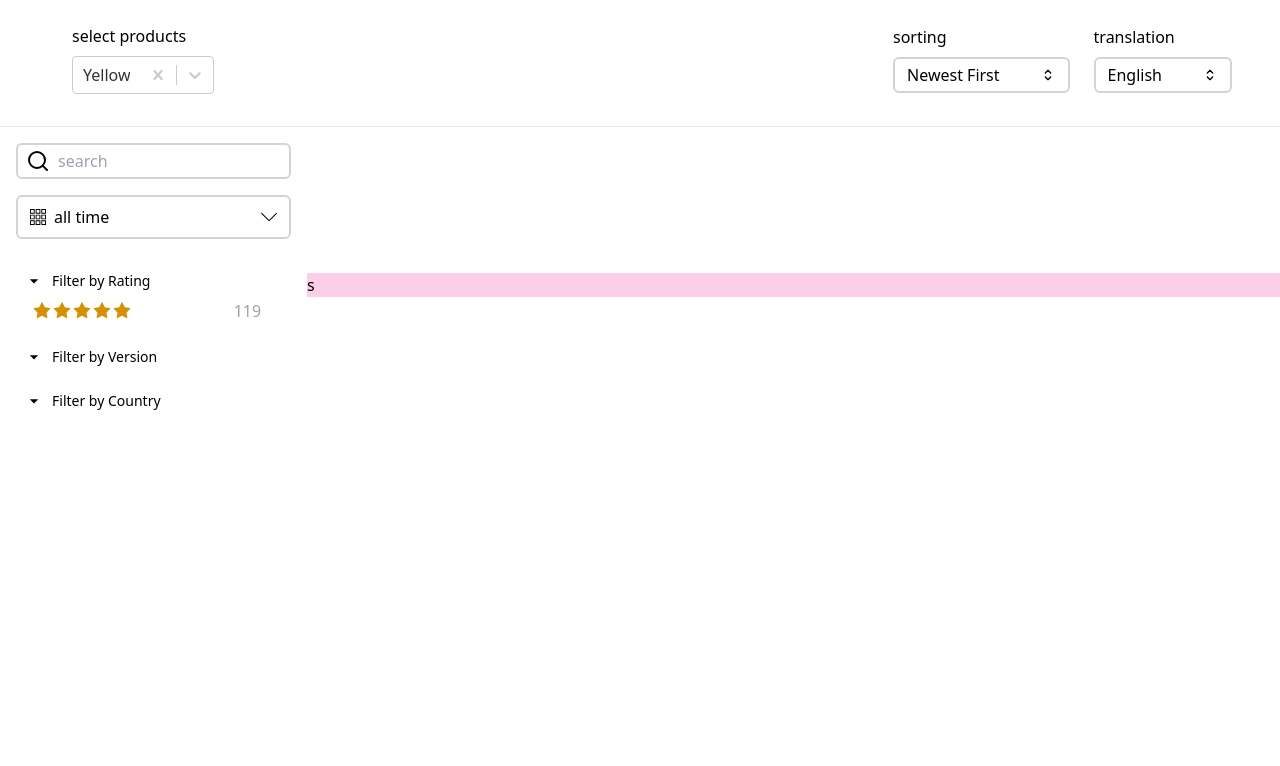
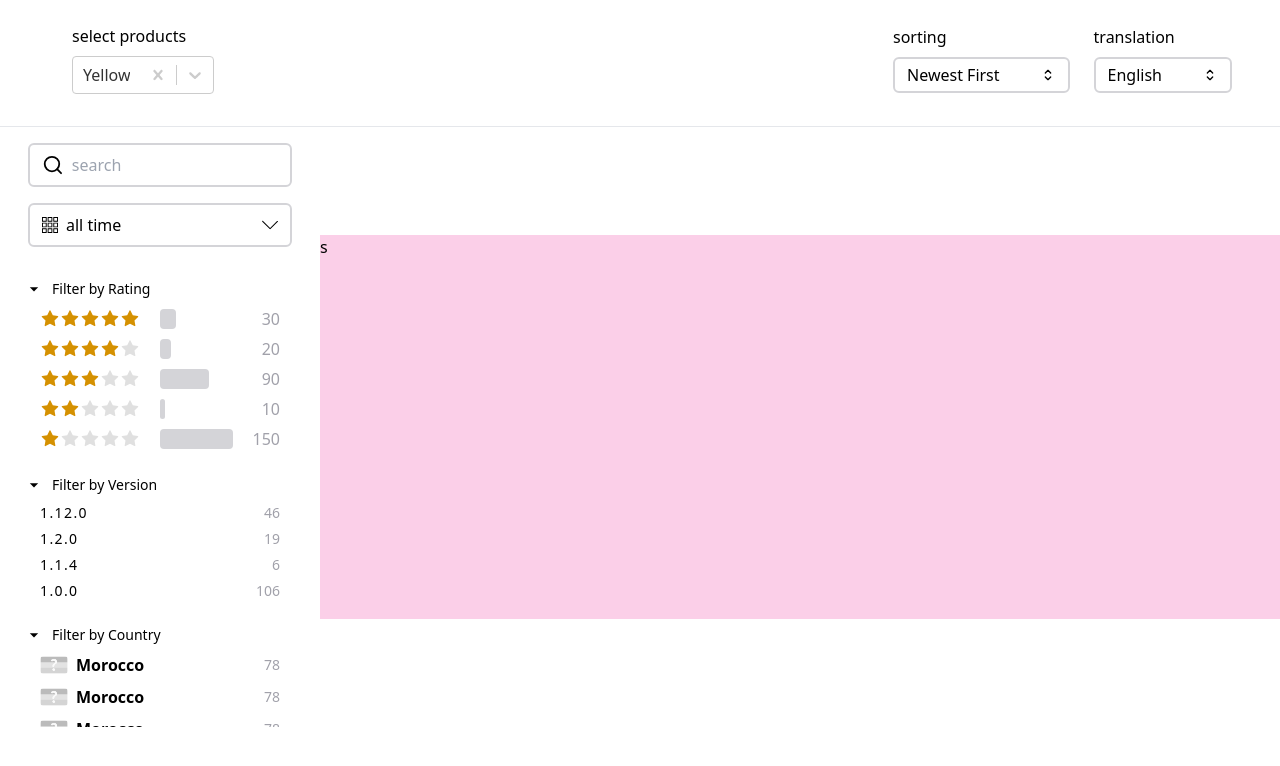
Before and after one commit to oussamaZAAM/xperience-client, a Next.js app: page / in a window 1280 px wide. Shown: the top 766 px of the page. Built offline with nearby package versions, Linux system fonts and the light colour scheme; no server answers.

Commit message:
Complete Side Bar

```diff
--- /dev/null
+++ b/components/sidebar/CountryLine.js
@@ -0,0 +1,42 @@
+import Image from "next/image";
+import React, { useEffect, useState } from "react";
+import missing_flag from "@/public/icons/missing_flag.png";
+
+const CountryLine = ({ country, occurence }) => {
+  const [flag, setFlag] = useState(missing_flag);
+  useEffect(() => {
+    const fetchCountry = async () => {
+      try {
+        const response = await fetch(
+          `https://restcountries.com/v2/name/${country}`
+        );
+        if (response.ok) {
+          const body = await response.json();
+          setFlag(body[0].flags.png);
+        } else {
+          console.log("Error fetching flag");
+        }
+      } catch (error) {
+        console.log("Error fetching flag", error);
+      }
+    };
+    fetchCountry();
+  }, []);
+
+  return (
+    <div className="flex justify-between items-center">
+      <div className="flex justify-start items-center gap-2">
+        <Image
+          className="rounded"
+          src={flag}
+          height={28}
+          width={28}
+        />
+        <p className="font-semibold text-left text-md">{country}</p>
+      </div>
+      <p className="font-regular text-sm text-zinc-400">{occurence}</p>
+    </div>
+  );
+};
+
+export default CountryLine;
--- /dev/null
+++ b/components/sidebar/RatingLine.js
@@ -0,0 +1,28 @@
+import { COLORS } from "@/utils/colors";
+import { AiFillStar } from "react-icons/ai";
+
+const RatingLine = ({rating, raters, totalRaters}) => {
+  return (
+    <div className="flex justify-between items-center h-full w-full gap-5">
+      {/* Rating  */}
+      <div className="flex justify-center items-center">
+        <AiFillStar size={20} color={rating >= 1 ? COLORS.golden : COLORS.gray} />
+        <AiFillStar size={20} color={rating >= 2 ? COLORS.golden : COLORS.gray} />
+        <AiFillStar size={20} color={rating >= 3 ? COLORS.golden : COLORS.gray} />
+        <AiFillStar size={20} color={rating >= 4 ? COLORS.golden : COLORS.gray} />
+        <AiFillStar size={20} color={rating === 5 ? COLORS.golden : COLORS.gray} />
+      </div>
+      {/* Rating Percentage  */}
+      <div className="flex justify-start items-center h-5 w-full">
+        <div
+          style={{ width: (raters * 100) / totalRaters + "%" }}
+          className="justify-items-start rounded bg-zinc-300 h-5"
+        ></div>
+      </div>
+      {/* Rating Number  */}
+      <p className="text-end text-zinc-400">{raters}</p>
+    </div>
+  );
+};
+
+export default RatingLine;
--- /dev/null
+++ b/components/sidebar/VersionLine.js
@@ -0,0 +1,12 @@
+import React from "react";
+
+const VersionLine = ({version, occurence}) => {
+  return (
+    <div className="flex justify-between items-center">
+      <p className="font-medium text-sm tracking-widest">{version}</p>
+      <p className="font-regular text-sm text-zinc-400">{occurence}</p>
+    </div>
+  );
+};
+
+export default VersionLine;
--- a/next.config.js
+++ b/next.config.js
@@ -1,4 +1,8 @@
 /** @type {import('next').NextConfig} */
-const nextConfig = {}
+const nextConfig = {
+  images: {
+    domains: ["flagcdn.com"],
+  },
+};
 
-module.exports = nextConfig
+module.exports = nextConfig;
--- /dev/null
+++ b/pages/_app.js
@@ -0,0 +1,5 @@
+import "@/styles/globals.css";
+
+export default function App({ Component, pageProps, session }) {
+  return <Component {...pageProps} />;
+}
--- a/pages/index.js
+++ b/pages/index.js
@@ -1,14 +1,15 @@
 import { useState } from "react";
-import "../styles/globals.css";
 
-import SelectMenu from "@/components/SelectMenu";
 import SmallSelectMenu from "@/components/SmallSelectMenu";
+import CountryLine from "@/components/sidebar/CountryLine";
+import RatingLine from "@/components/sidebar/RatingLine";
+import SelectMenu from "@/components/sidebar/SelectMenu";
+import VersionLine from "@/components/sidebar/VersionLine";
+
 import { FiSearch } from "react-icons/fi";
 import { MdArrowDropDown } from "react-icons/md";
-import { AiFillStar } from "react-icons/ai";
 import Select from "react-select";
 import { colourOptions } from "../data";
-import { GoldenStarIcon, GrayStarIcon } from "@/utils/StarIcons";
 
 const index = () => {
   const [isClearable, setIsClearable] = useState(true);
@@ -49,57 +50,71 @@ const index = () => {
       <hr />
       <div className="flex items-center">
         {/* Side bar Menu */}
-        <div className="flex-1 flex flex-col items-center justify-start p-4 gap-4">
-          <div className="flex flex-col items-stretch justify-center gap-4">
+        <div style={{overflowY: "scroll", maxHeight: "600px"}} className="flex-1 w-full flex flex-col items-center justify-start p-4 gap-4">
+          <div className="flex flex-col items-stretch justify-center gap-4 w-11/12">
             {/* Search bar */}
-            <div className="flex items-center justify-between rounded-md border-2 border-zinc-300 py-1 px-2 textinput">
+            <div className="flex items-center justify-start rounded-md border-2 border-zinc-300 py-2 px-3 textinput">
               <FiSearch size={24} />
               <input
                 type="text"
-                className="indent-2 h-max focus:outline-none"
+                className="indent-2 h-max w-full focus:outline-none"
                 placeholder="search"
               />
             </div>
-            {/* Filter by date */}
+            {/* Filter by Date */}
             <SelectMenu text="all time" />
           </div>
 
           <div className="flex flex-col items-start justify-center w-full ml-4 my-4 gap-6">
-            {/* Filter by rating  */}
+            {/* Filter by Rating  */}
             <div className="flex flex-col justify-start items-start gap-2 w-full">
               <div className="flex items-center justify-center gap-2 cursor-pointer">
                 <MdArrowDropDown size={20} />
                 <p className="font-medium text-sm">Filter by Rating</p>
               </div>
 
-              <div className="flex flex-col justify-center items-stretch w-10/12 ml-2">
-                <div className="flex justify-between items-center">
-                  {/* Start rating  */}
-                  <div className="flex justify-center items-center">
-                    <AiFillStar size={20} color="#d59101" />
-                    <AiFillStar size={20} color="#d59101" />
-                    <AiFillStar size={20} color="#d59101" />
-                    <AiFillStar size={20} color="#d59101" />
-                    <AiFillStar size={20} color="#d59101" />
-                  </div>
-                  <p className="text-end text-zinc-400">119</p>
-                </div>
+              {/* Rating Section */}
+              <div className="flex flex-col justify-center items-stretch w-10/12 ml-4 gap-1.5">
+                <RatingLine rating={5} raters={30} totalRaters={150} />
+                <RatingLine rating={4} raters={20} totalRaters={150} />
+                <RatingLine rating={3} raters={90} totalRaters={150} />
+                <RatingLine rating={2} raters={10} totalRaters={150} />
+                <RatingLine rating={1} raters={150} totalRaters={150} />
               </div>
             </div>
 
-            {/* Filter by rating  */}
+            {/* Filter by Version  */}
+            <div className="flex flex-col justify-start items-start gap-2 w-full">
               <div className="flex items-center justify-center gap-2 cursor-pointer">
                 <MdArrowDropDown size={20} />
                 <p className="font-medium text-sm">Filter by Version</p>
               </div>
-            {/* Filter by rating  */}
+
+              <div className="flex flex-col justify-center items-stretch w-10/12 ml-4 gap-1.5">
+                <VersionLine version={"1.12.0"} occurence={46} />
+                <VersionLine version={"1.2.0"} occurence={19} />
+                <VersionLine version={"1.1.4"} occurence={6} />
+                <VersionLine version={"1.0.0"} occurence={106} />
+              </div>
+            </div>
+            {/* Filter by Country  */}
+            <div className="flex flex-col justify-start items-start gap-2 w-full">
               <div className="flex items-center justify-center gap-2 cursor-pointer">
                 <MdArrowDropDown size={20} />
                 <p className="font-medium text-sm">Filter by Country</p>
               </div>
+
+              <div className="flex flex-col justify-center items-stretch w-10/12 ml-4 gap-2">
+                <CountryLine country={"Morocco"} occurence={78} />
+                <CountryLine country={"Morocco"} occurence={78} />
+                <CountryLine country={"Morocco"} occurence={78} />
+                <CountryLine country={"Morocco"} occurence={78} />
+                <CountryLine country={"Morocco"} occurence={78} />
               </div>
             </div>
-        <div className="flex-2 w-full bg-pink-200">s</div>
+          </div>
+        </div>
+        <div className="max-h-96 flex-2 w-9/12 h-screen bg-pink-200">s</div>
       </div>
     </div>
   );
--- a/utils/StarIcons.js
+++ /dev/null
@@ -1,33 +0,0 @@
-import React from 'react';
-
-export const GoldenStarIcon = () => {
-  return (
-    <svg
-      className="w-3 h-3 text-yellow-500"
-      fill="currentColor"
-      viewBox="0 0 20 20"
-    >
-      <path
-        fillRule="evenodd"
-        d="M10 16.582l-5.878 3.143 1.125-6.559L.44 7.855l6.568-.956L10 1.47l2.992 5.43 6.568.956-4.807 4.311 1.125 6.558L10 16.582z"
-        clipRule="evenodd"
-      />
-    </svg>
-  );
-};
-
-export const GrayStarIcon = () => {
-  return (
-    <svg
-      className="w-3 h-3 text-zinc-500"
-      fill="currentColor"
-      viewBox="0 0 20 20"
-    >
-      <path
-        fillRule="evenodd"
-        d="M10 16.582l-5.878 3.143 1.125-6.559L.44 7.855l6.568-.956L10 1.47l2.992 5.43 6.568.956-4.807 4.311 1.125 6.558L10 16.582z"
-        clipRule="evenodd"
-      />
-    </svg>
-  );
-};
--- /dev/null
+++ b/utils/colors.js
@@ -0,0 +1,4 @@
+export const COLORS = {
+  golden: "#d59101",
+  gray: "#E0E0E0",
+};
```
Also changed, not shown: components/sidebar/SelectMenu.js (renamed from components/SelectMenu.js), public/icons/missing_flag.png (added). Lines whose indentation alone changed are shown as unchanged.
